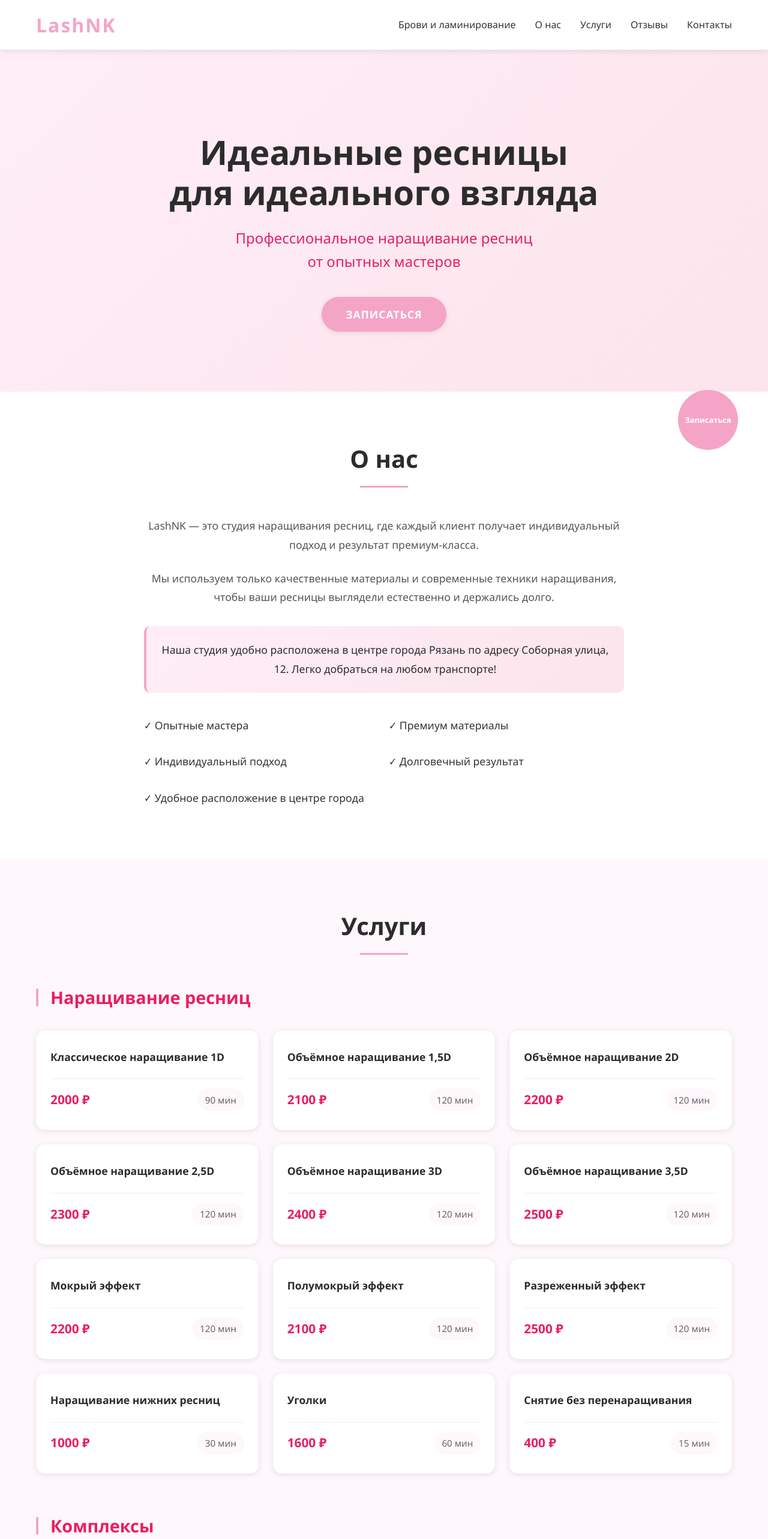
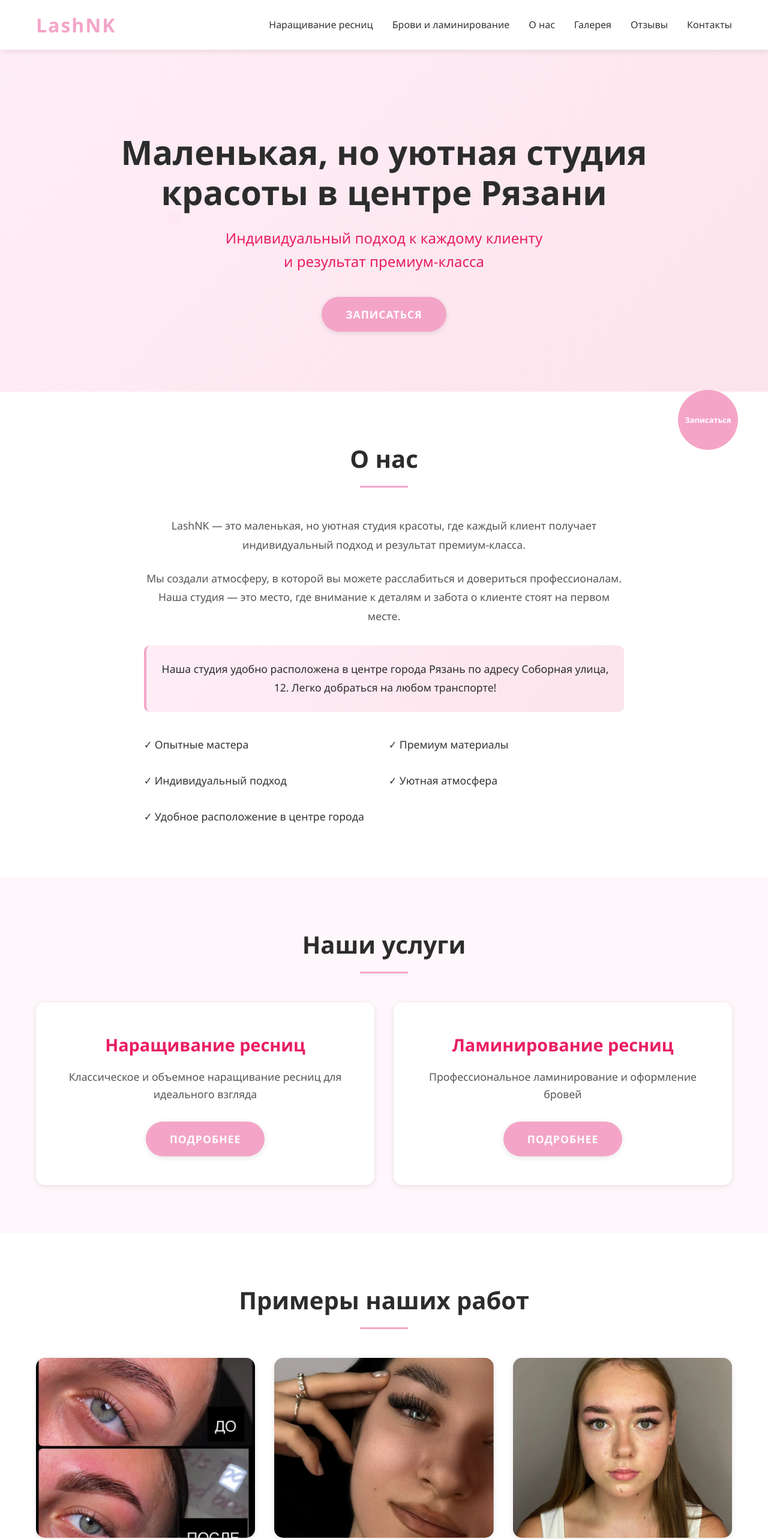
Before and after one commit to temalev/lashnkNuxt, a Nuxt app: page / in a window 1280 px wide. Shown: the top 2566 px of the page at 60% size. Built offline with nearby package versions, Linux system fonts and the light colour scheme.

Commit message:
Добавление новой страницы "Наращивание ресниц" с обновлением навигации и контента на главной странице, а также обновление карты сайта.

```diff
--- a/components/AppHeader.vue
+++ b/components/AppHeader.vue
@@ -8,9 +8,10 @@
           </NuxtLink>
         </div>
         <nav class="nav" :class="{ active: isMenuOpen }">
+          <NuxtLink to="/lash" class="nav-link" @click="closeMenu">Наращивание ресниц</NuxtLink>
           <NuxtLink to="/brows-lamination" class="nav-link" @click="closeMenu">Брови и ламинирование</NuxtLink>
           <a href="#about" class="nav-link" @click="handleNavClick">О нас</a>
-          <a href="#services" class="nav-link" @click="handleNavClick">Услуги</a>
+          <a href="#gallery" class="nav-link" @click="handleNavClick">Галерея</a>
           <a href="#reviews" class="nav-link" @click="handleNavClick">Отзывы</a>
           <a href="#contact" class="nav-link" @click="handleNavClick">Контакты</a>
         </nav>
--- a/nuxt.config.ts
+++ b/nuxt.config.ts
@@ -15,6 +15,7 @@ export default defineNuxtConfig({
       // Явно указать маршруты для пререндеринга (опционально)
       routes: [
         '/',
+        '/lash',
         '/brows-lamination'
       ]
     },
--- a/pages/index.vue
+++ b/pages/index.vue
@@ -4,8 +4,8 @@
     <section class="hero">
       <div class="container">
         <div class="hero-content">
-          <h1 class="hero-title">Идеальные ресницы<br>для идеального взгляда</h1>
-          <p class="hero-subtitle">Профессиональное наращивание ресниц<br>от опытных мастеров</p>
+          <h1 class="hero-title">Маленькая, но уютная студия<br>красоты в центре Рязани</h1>
+          <p class="hero-subtitle">Индивидуальный подход к каждому клиенту<br>и результат премиум-класса</p>
           <a href="https://dikidi.net/1538714" target="_blank" class="btn btn-primary">Записаться</a>
         </div>
       </div>
@@ -17,14 +17,14 @@
         <h2 class="section-title">О нас</h2>
         <div class="about-content">
           <div class="about-text">
-            <p>LashNK — это студия наращивания ресниц, где каждый клиент получает индивидуальный подход и результат премиум-класса.</p>
-            <p>Мы используем только качественные материалы и современные техники наращивания, чтобы ваши ресницы выглядели естественно и держались долго.</p>
+            <p>LashNK — это маленькая, но уютная студия красоты, где каждый клиент получает индивидуальный подход и результат премиум-класса.</p>
+            <p>Мы создали атмосферу, в которой вы можете расслабиться и довериться профессионалам. Наша студия — это место, где внимание к деталям и забота о клиенте стоят на первом месте.</p>
             <p class="location-info">Наша студия удобно расположена в центре города Рязань по адресу Соборная улица, 12. Легко добраться на любом транспорте!</p>
             <ul class="features">
               <li>✓ Опытные мастера</li>
               <li>✓ Премиум материалы</li>
               <li>✓ Индивидуальный подход</li>
-              <li>✓ Долговечный результат</li>
+              <li>✓ Уютная атмосфера</li>
               <li>✓ Удобное расположение в центре города</li>
             </ul>
           </div>
@@ -32,64 +32,22 @@
       </div>
     </section>
 
-    <!-- Services Section -->
+    <!-- Services Preview Section -->
     <section class="services" id="services">
       <div class="container">
-        <h2 class="section-title">Услуги</h2>
+        <h2 class="section-title">Наши услуги</h2>
 
-        <!-- Наращивание ресниц -->
-        <div class="service-category">
-          <h3 class="category-title">Наращивание ресниц</h3>
-          <div class="services-grid">
-            <div class="service-card" v-for="service in lashServices" :key="service.name">
-              <h4>{{ service.name }}</h4>
-              <div class="service-info">
-                <span class="service-price">{{ service.price }} ₽</span>
-                <span class="service-time">{{ service.time }}</span>
-              </div>
-            </div>
+        <div class="services-preview">
+          <div class="service-preview-card">
+            <h3>Наращивание ресниц</h3>
+            <p>Классическое и объемное наращивание ресниц для идеального взгляда</p>
+            <NuxtLink to="/lash" class="btn btn-primary">Подробнее</NuxtLink>
           </div>
-        </div>
 
-        <!-- Комплексы -->
-        <div class="service-category">
-          <h3 class="category-title">Комплексы</h3>
-          <div class="services-grid">
-            <div class="service-card" v-for="service in complexServices" :key="service.name">
-              <h4>{{ service.name }}</h4>
-              <div class="service-info">
-                <span class="service-price">{{ service.price }} ₽</span>
-                <span class="service-time">{{ service.time }}</span>
-              </div>
-            </div>
-          </div>
-        </div>
-
-        <!-- Ламинирование ресниц -->
-        <div class="service-category">
-          <h3 class="category-title">Ламинирование ресниц</h3>
-          <div class="services-grid">
-            <div class="service-card" v-for="service in laminationServices" :key="service.name">
-              <h4>{{ service.name }}</h4>
-              <div class="service-info">
-                <span class="service-price">{{ service.price }} ₽</span>
-                <span class="service-time">{{ service.time }}</span>
-              </div>
-            </div>
-          </div>
-        </div>
-
-        <!-- Оформление бровей -->
-        <div class="service-category">
-          <h3 class="category-title">Оформление бровей</h3>
-          <div class="services-grid">
-            <div class="service-card" v-for="service in browServices" :key="service.name">
-              <h4>{{ service.name }}</h4>
-              <div class="service-info">
-                <span class="service-price">{{ service.price }} ₽</span>
-                <span class="service-time">{{ service.time }}</span>
-              </div>
-            </div>
+          <div class="service-preview-card">
+            <h3>Ламинирование ресниц</h3>
+            <p>Профессиональное ламинирование и оформление бровей</p>
+            <NuxtLink to="/brows-lamination" class="btn btn-primary">Подробнее</NuxtLink>
           </div>
         </div>
       </div>
@@ -102,7 +60,7 @@
         <div class="gallery-grid">
           <div class="gallery-item" v-for="(image, index) in galleryImages" :key="index">
             <div class="gallery-image">
-              <img :src="image" :alt="`Наращивание ресниц пример ${index + 1}`" loading="lazy">
+              <img :src="image" :alt="`Пример работ ${index + 1}`" loading="lazy">
             </div>
           </div>
         </div>
@@ -162,44 +120,6 @@
 <script setup lang="ts">
 const reviews = useReviews()
 
-const lashServices = [
-  { name: 'Классическое наращивание 1D', price: 2000, time: '90 мин' },
-  { name: 'Объёмное наращивание 1,5D', price: 2100, time: '120 мин' },
-  { name: 'Объёмное наращивание 2D', price: 2200, time: '120 мин' },
-  { name: 'Объёмное наращивание 2,5D', price: 2300, time: '120 мин' },
-  { name: 'Объёмное наращивание 3D', price: 2400, time: '120 мин' },
-  { name: 'Объёмное наращивание 3,5D', price: 2500, time: '120 мин' },
-  { name: 'Мокрый эффект', price: 2200, time: '120 мин' },
-  { name: 'Полумокрый эффект', price: 2100, time: '120 мин' },
-  { name: 'Разреженный эффект', price: 2500, time: '120 мин' },
-  { name: 'Наращивание нижних ресниц', price: 1000, time: '30 мин' },
-  { name: 'Уголки', price: 1600, time: '60 мин' },
-  { name: 'Снятие без перенаращивания', price: 400, time: '15 мин' }
-]
-
-const complexServices = [
-  { name: 'Комплекс MINI', price: 1600, time: '110 мин' },
-  { name: 'Комплекс STANDART', price: 2700, time: '130 мин' },
-  { name: 'Комплекс MAXI', price: 3100, time: '165 мин' },
-  { name: 'Комплекс PREMIUM', price: 3600, time: '190 мин' }
-]
-
-const laminationServices = [
-  { name: 'Ламинирование верхних ресниц БЕЗ окрашивания', price: 1500, time: '60 мин' },
-  { name: 'Ламинирование верхних ресниц с окрашиванием', price: 1700, time: '75 мин' },
-  { name: 'Ламинирование верхних и нижних ресниц БЕЗ окрашивания', price: 1900, time: '95 мин' },
-  { name: 'Ламинирование верхних и нижних ресниц с окрашиванием', price: 2200, time: '100 мин' },
-  { name: 'Окрашивание ресниц БЕЗ ламинирования', price: 600, time: '30 мин' }
-]
-
-const browServices = [
-  { name: 'Коррекция (воск/пинцет)', price: 600, time: '30 мин' },
-  { name: 'КОРРЕКЦИЯ + ОКРАШИВАНИЕ', price: 1400, time: '50 мин' },
-  { name: 'ДОЛГОВРЕМЕННАЯ УКЛАДКА + КОРРЕКЦИЯ', price: 1800, time: '60 мин' },
-  { name: 'ДОЛГОВРЕМЕННАЯ УКЛАДКА + КОРРЕКЦИЯ + ОКРАШИВАНИЕ', price: 2100, time: '70 мин' },
-  { name: 'Эпиляция верхней губы', price: 300, time: '20 мин' }
-]
-
 const galleryImages = [
   '/example-images/21au9pqv7j.webp',
   '/example-images/316cr98us7.webp',
@@ -213,11 +133,11 @@ const galleryImages = [
 ]
 
 useSeoMeta({
-  title: 'Наращивание ресниц в Рязани | Профессиональное наращивание и ламинирование | LashNK',
-  description: 'LashNK - студия наращивания ресниц в Рязани. Классическое и объемное наращивание, ламинирование ресниц, оформление бровей. Удобное расположение на Соборной улице, 12. Запись онлайн.',
-  keywords: 'наращивание ресниц Рязань, ламинирование ресниц, объемное наращивание, LashNK, ресницы Рязань',
-  ogTitle: 'LashNK - Наращивание ресниц в Рязани',
-  ogDescription: 'Профессиональное наращивание и ламинирование ресниц в центре Рязани. Классическое и объемное наращивание, оформление бровей. Запись онлайн.',
+  title: 'LashNK - Студия красоты в Рязани | Наращивание ресниц и ламинирование',
+  description: 'LashNK - маленькая, но уютная студия красоты в центре Рязани. Наращивание ресниц, ламинирование, оформление бровей. Индивидуальный подход к каждому клиенту. Удобное расположение на Соборной улице, 12.',
+  keywords: 'студия красоты Рязань, наращивание ресниц, ламинирование ресниц, LashNK, ресницы Рязань',
+  ogTitle: 'LashNK - Студия красоты в Рязани',
+  ogDescription: 'Маленькая, но уютная студия красоты в центре Рязани. Наращивание ресниц, ламинирование, оформление бровей. Индивидуальный подход.',
   ogImage: 'https://lashnk.ru/og-image.jpg',
   ogUrl: 'https://lashnk.ru/',
   twitterCard: 'summary_large_image'
@@ -229,3 +149,55 @@ useHead({
   ]
 })
 </script>
+
+<style scoped>
+.services-preview {
+  display: grid;
+  grid-template-columns: repeat(auto-fit, minmax(300px, 1fr));
+  gap: 2rem;
+  margin-top: 3rem;
+}
+
+.service-preview-card {
+  background: var(--white);
+  padding: 3rem 2rem;
+  border-radius: 15px;
+  box-shadow: var(--shadow);
+  text-align: center;
+  transition: all 0.3s ease;
+  display: flex;
+  flex-direction: column;
+  align-items: center;
+}
+
+.service-preview-card:hover {
+  transform: translateY(-5px);
+  box-shadow: var(--shadow-hover);
+}
+
+.service-preview-card h3 {
+  font-size: 1.8rem;
+  color: var(--secondary-color);
+  margin-bottom: 1rem;
+  font-weight: 600;
+}
+
+.service-preview-card p {
+  font-size: 1.1rem;
+  color: #555;
+  margin-bottom: 2rem;
+  line-height: 1.6;
+  flex-grow: 1;
+}
+
+@media (max-width: 768px) {
+  .services-preview {
+    grid-template-columns: 1fr;
+    gap: 1.5rem;
+  }
+
+  .service-preview-card {
+    padding: 2rem 1.5rem;
+  }
+}
+</style>
--- /dev/null
+++ b/pages/lash.vue
@@ -0,0 +1,129 @@
+<template>
+  <div>
+    <!-- Hero Section -->
+    <section class="hero">
+      <div class="container">
+        <div class="hero-content">
+          <h1 class="hero-title">Наращивание ресниц<br>для идеального взгляда</h1>
+          <p class="hero-subtitle">Профессиональное наращивание ресниц<br>от опытных мастеров</p>
+          <a href="https://dikidi.net/1538714" target="_blank" class="btn btn-primary">Записаться</a>
+        </div>
+      </div>
+    </section>
+
+    <!-- Services Section -->
+    <section class="services" id="services">
+      <div class="container">
+        <h2 class="section-title">Услуги</h2>
+
+        <!-- Наращивание ресниц -->
+        <div class="service-category">
+          <h3 class="category-title">Наращивание ресниц</h3>
+          <div class="services-grid">
+            <div class="service-card" v-for="service in lashServices" :key="service.name">
+              <h4>{{ service.name }}</h4>
+              <div class="service-info">
+                <span class="service-price">{{ service.price }} ₽</span>
+                <span class="service-time">{{ service.time }}</span>
+              </div>
+            </div>
+          </div>
+        </div>
+
+        <!-- Комплексы -->
+        <div class="service-category">
+          <h3 class="category-title">Комплексы</h3>
+          <div class="services-grid">
+            <div class="service-card" v-for="service in complexServices" :key="service.name">
+              <h4>{{ service.name }}</h4>
+              <div class="service-info">
+                <span class="service-price">{{ service.price }} ₽</span>
+                <span class="service-time">{{ service.time }}</span>
+              </div>
+            </div>
+          </div>
+        </div>
+      </div>
+    </section>
+
+    <!-- Gallery Section -->
+    <section class="gallery" id="gallery">
+      <div class="container">
+        <h2 class="section-title">Примеры наших работ</h2>
+        <div class="gallery-grid">
+          <div class="gallery-item" v-for="(image, index) in galleryImages" :key="index">
+            <div class="gallery-image">
+              <img :src="image" :alt="`Наращивание ресниц пример ${index + 1}`" loading="lazy">
+            </div>
+          </div>
+        </div>
+      </div>
+    </section>
+
+    <!-- Contact Section -->
+    <section class="contact" id="contact">
+      <div class="container">
+        <h2 class="section-title">Записаться на процедуру</h2>
+        <div class="contact-content">
+          <div class="booking-link-wrapper">
+            <p class="booking-text">Запишитесь онлайн через систему бронирования</p>
+            <a href="https://dikidi.net/1538714" target="_blank" class="btn btn-primary btn-large">Записаться онлайн</a>
+          </div>
+        </div>
+      </div>
+    </section>
+  </div>
+</template>
+
+<script setup lang="ts">
+const lashServices = [
+  { name: 'Классическое наращивание 1D', price: 2000, time: '90 мин' },
+  { name: 'Объёмное наращивание 1,5D', price: 2100, time: '120 мин' },
+  { name: 'Объёмное наращивание 2D', price: 2200, time: '120 мин' },
+  { name: 'Объёмное наращивание 2,5D', price: 2300, time: '120 мин' },
+  { name: 'Объёмное наращивание 3D', price: 2400, time: '120 мин' },
+  { name: 'Объёмное наращивание 3,5D', price: 2500, time: '120 мин' },
+  { name: 'Мокрый эффект', price: 2200, time: '120 мин' },
+  { name: 'Полумокрый эффект', price: 2100, time: '120 мин' },
+  { name: 'Разреженный эффект', price: 2500, time: '120 мин' },
+  { name: 'Наращивание нижних ресниц', price: 1000, time: '30 мин' },
+  { name: 'Уголки', price: 1600, time: '60 мин' },
+  { name: 'Снятие без перенаращивания', price: 400, time: '15 мин' }
+]
+
+const complexServices = [
+  { name: 'Комплекс MINI', price: 1600, time: '110 мин' },
+  { name: 'Комплекс STANDART', price: 2700, time: '130 мин' },
+  { name: 'Комплекс MAXI', price: 3100, time: '165 мин' },
+  { name: 'Комплекс PREMIUM', price: 3600, time: '190 мин' }
+]
+
+const galleryImages = [
+  '/example-images/21au9pqv7j.webp',
+  '/example-images/316cr98us7.webp',
+  '/example-images/31pqegsmaa.webp',
+  '/example-images/32epla95du.webp',
+  '/example-images/4ll273f6p6.webp',
+  '/example-images/4scvfdevkn.webp',
+  '/example-images/5jnvc6qeda.webp',
+  '/example-images/5k4usb8nhc.webp',
+  '/example-images/rqk313ate3.webp'
+]
+
+useSeoMeta({
+  title: 'Наращивание ресниц в Рязани | Профессиональное наращивание | LashNK',
+  description: 'LashNK - профессиональное наращивание ресниц в Рязани. Классическое и объемное наращивание, комплексы. Удобное расположение на Соборной улице, 12. Запись онлайн.',
+  keywords: 'наращивание ресниц Рязань, объемное наращивание, классическое наращивание, LashNK, ресницы Рязань',
+  ogTitle: 'LashNK - Наращивание ресниц в Рязани',
+  ogDescription: 'Профессиональное наращивание ресниц в центре Рязани. Классическое и объемное наращивание, комплексы. Запись онлайн.',
+  ogImage: 'https://lashnk.ru/og-image.jpg',
+  ogUrl: 'https://lashnk.ru/lash/',
+  twitterCard: 'summary_large_image'
+})
+
+useHead({
+  link: [
+    { rel: 'canonical', href: 'https://lashnk.ru/lash/' }
+  ]
+})
+</script>
```
Also changed, not shown: 1 other file (tests, documents, lock files or other folders).
